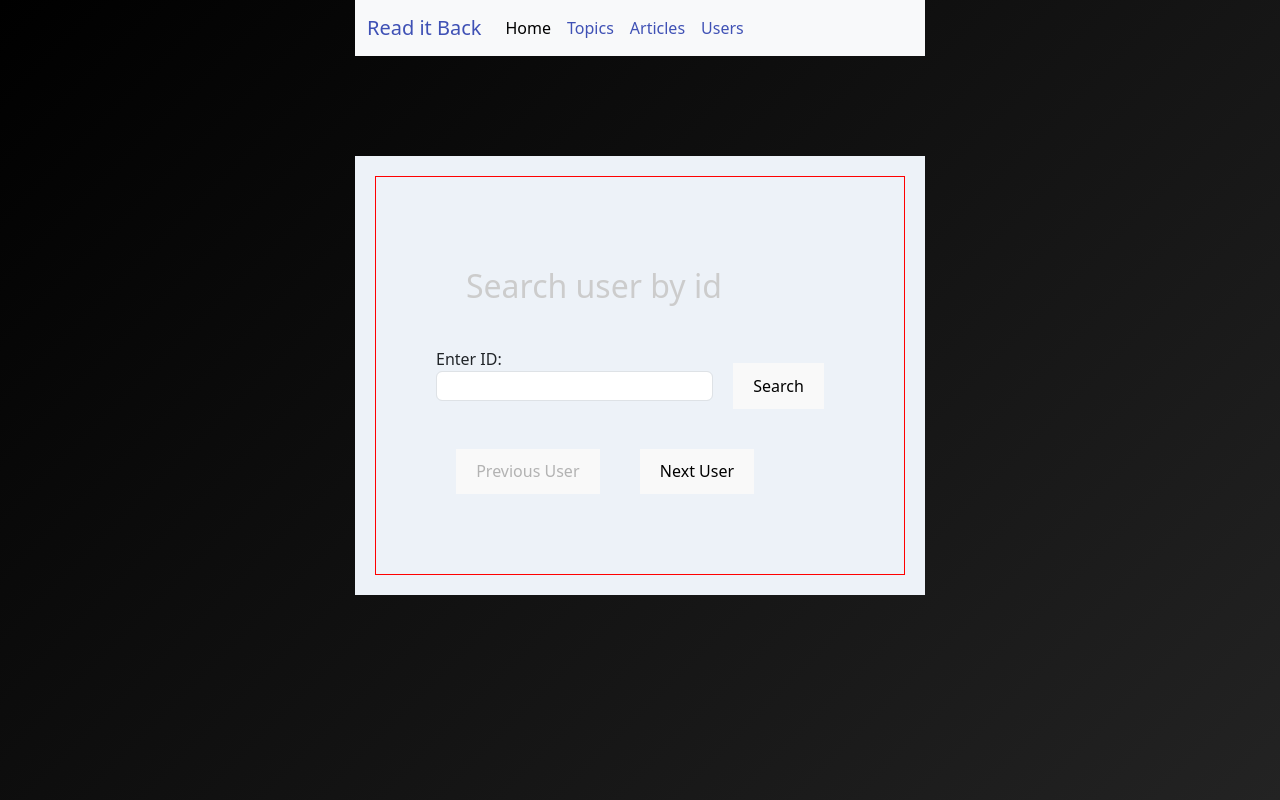
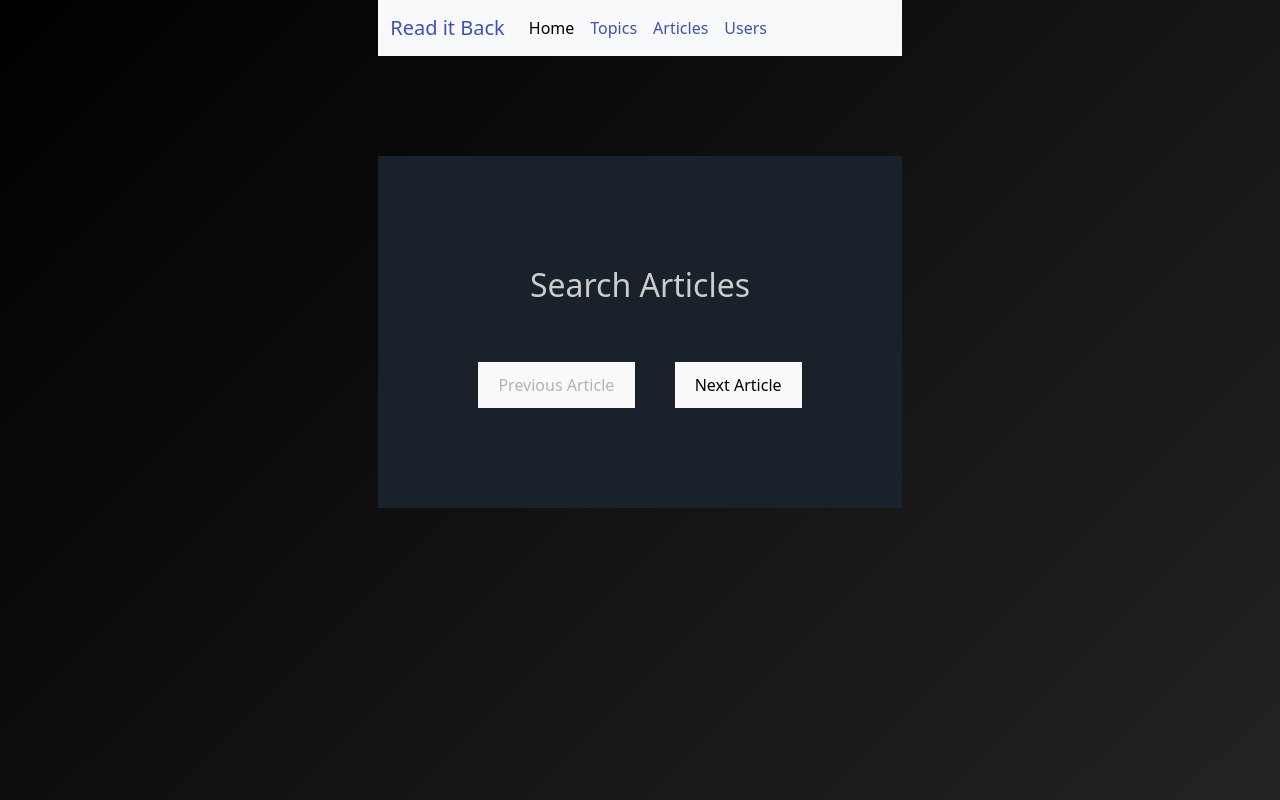
Before and after one commit to Danielnorbert22/Nc-news, a React (Vite) app: page /search-articles in a window 1280 px wide. Built offline with nearby package versions, Linux system fonts and the light colour scheme.

Commit message:
removed comments component

```diff
--- a/src/App.css
+++ b/src/App.css
@@ -446,8 +446,8 @@ section input {
 
 .search-bar{
  height: auto;
-
-  border: solid red 1px;
+color: #18202D;
+text-align: center;
 }
 
 .search-bar button{
@@ -508,9 +508,35 @@ h1 {
 main {
   margin-top: 100px; /* Space for fixed header */
   padding: 20px;
-  background: #edf2f8;
+  background: #19212b;
   display: flex;
   flex-direction: column;
   align-items: center;
   width: 100%;
 }
+
+div.row{
+  margin: 15px;
+  border: solid rgb(247, 242, 242) 5px;
+  padding: 0;
+  height: 180px;
+  width: 180px;
+}
+
+div.container{
+  padding: 0;
+width: 210px;
+  background-color: #18202D;
+}
+
+div.card{
+  margin-bottom: 100px;
+}
+p.handle{
+  color: #dce7f1;
+}
+
+img{
+  height: 80px;
+  width: 80px !important
+}
--- a/src/components/Comments.jsx
+++ b/src/components/Comments.jsx
@@ -1,5 +1,5 @@
 import React from "react";
-import getUserByUsername from "../utils/getUsers";
+import getComments from "../utils/getComments";
 import Loading from "./Loading";
 import CommentCard from "./CommentCard";
 
--- a/src/components/Content.jsx
+++ b/src/components/Content.jsx
@@ -3,7 +3,7 @@ import fetchArticles from "./fetchArticles";
 import Loading from "./Loading";
 function Content() {
   const { articles, loading, error } = fetchArticles();
-
+// const {body} =
   if (loading) {
     return <Loading />
   }
--- a/src/components/SoloArticle.jsx
+++ b/src/components/SoloArticle.jsx
@@ -1,12 +1,14 @@
 import React from "react";
+import fetchArticles from "./fetchArticles";
 
-const SoloArticle = (articles) => {
-    const { title, topic, created_at, author, votes, comment_count, body, article_img_url, id } = articles.article.article
+const SoloArticle = (article) => {
+    const { title, topic, created_at, author, votes, body, article_img_url, id } = article.article.article
     const image = article_img_url
     const isoString = created_at
     const date = new Date(isoString);
     const readableDate = date.toLocaleString();
-    console.log(articles.article.article )
+    const { articles} = fetchArticles(id);
+    console.log(articles)
     return (
         <div className="user-card">
             <div >
@@ -24,7 +26,7 @@ const SoloArticle = (articles) => {
                 <h5>{ body}</h5>
             <p>{readableDate}</p>
                 <div className="comment-expander">
-                    <p>{comment_count} comments</p>
+                    <p>{articles.comment_count} comments</p>
             <button className="comms">View Comments</button ><button>Add Comment</button>
 
                 </div>
--- a/src/components/fetchArticles.jsx
+++ b/src/components/fetchArticles.jsx
@@ -3,6 +3,7 @@ import { useState, useEffect } from "react";
 const API = 'https://daniels-news-articles.onrender.com/api/articles';
 
 function fetchArticles() {
+
   const [articles, setArticles] = useState([]);
   const [loading, setLoading] = useState(true);
   const [error, setError] = useState(null);
@@ -15,7 +16,7 @@ function fetchArticles() {
         }
         return response.json();
       })
-        .then((data) => {
+      .then((data) => {
 
         setArticles(data)
         setLoading(false);
@@ -25,7 +26,7 @@ function fetchArticles() {
         setLoading(false);
       });
   }, []);
-
+  console.log({articles})
   return { articles, loading, error };
 }
 
--- a/src/searchComponents/UserList.jsx
+++ b/src/searchComponents/ArticleList.jsx
@@ -3,7 +3,7 @@ import { getArticleById } from "../utils/getArticleById";
 import SoloArticle from "../components/SoloArticle";
 import Loading from "../components/Loading";
 
-function UserList({ searchTerm }) {
+function ArticleList({ searchTerm }) {
   const [article, setArticle] = useState(null);
   const [loading, setLoading] = useState(false);
 
@@ -40,4 +40,4 @@ function UserList({ searchTerm }) {
   );
 }
 
-export default UserList;
+export default ArticleList;
--- a/src/searchComponents/SearchBar.jsx
+++ b/src/searchComponents/SearchBar.jsx
@@ -1,5 +1,5 @@
 import { useState, useEffect } from "react";
-import UserList from "./UserList";
+import UserList from "./ArticleList";
 import UserSearch from  "./UserSearch"
 import { getArticleById } from "../utils/getArticleById";
 
--- a/src/searchComponents/UserSearch.jsx
+++ b/src/searchComponents/UserSearch.jsx
@@ -31,15 +31,15 @@ const UserSearch = ({ setSearchTerm }) => {
 
     return (
         <section className="search-bar">
-            <h2>Search user by id</h2>
+            <h2>Search Articles</h2>
             <form onSubmit={handleSubmit}>
-                <label>
+                {/* <label>
                     Enter ID:
                     <input className="form-control"type="text" onChange={handleChange} value={searchInput} />
                 </label>
-                <button type="submit">Search</button>
+                <button type="submit">Search</button> */}
             </form>
-             <button onClick={handlePrevUser} disabled ={currentId < 2}>Previous User</button><button onClick={handleNextUser} disabled ={currentId > 9}>Next User</button>
+             <button onClick={handlePrevUser} disabled ={currentId < 2}>Previous Article</button><button onClick={handleNextUser} disabled ={currentId > 50}>Next Article</button>
         </section>
     )
 }
```
